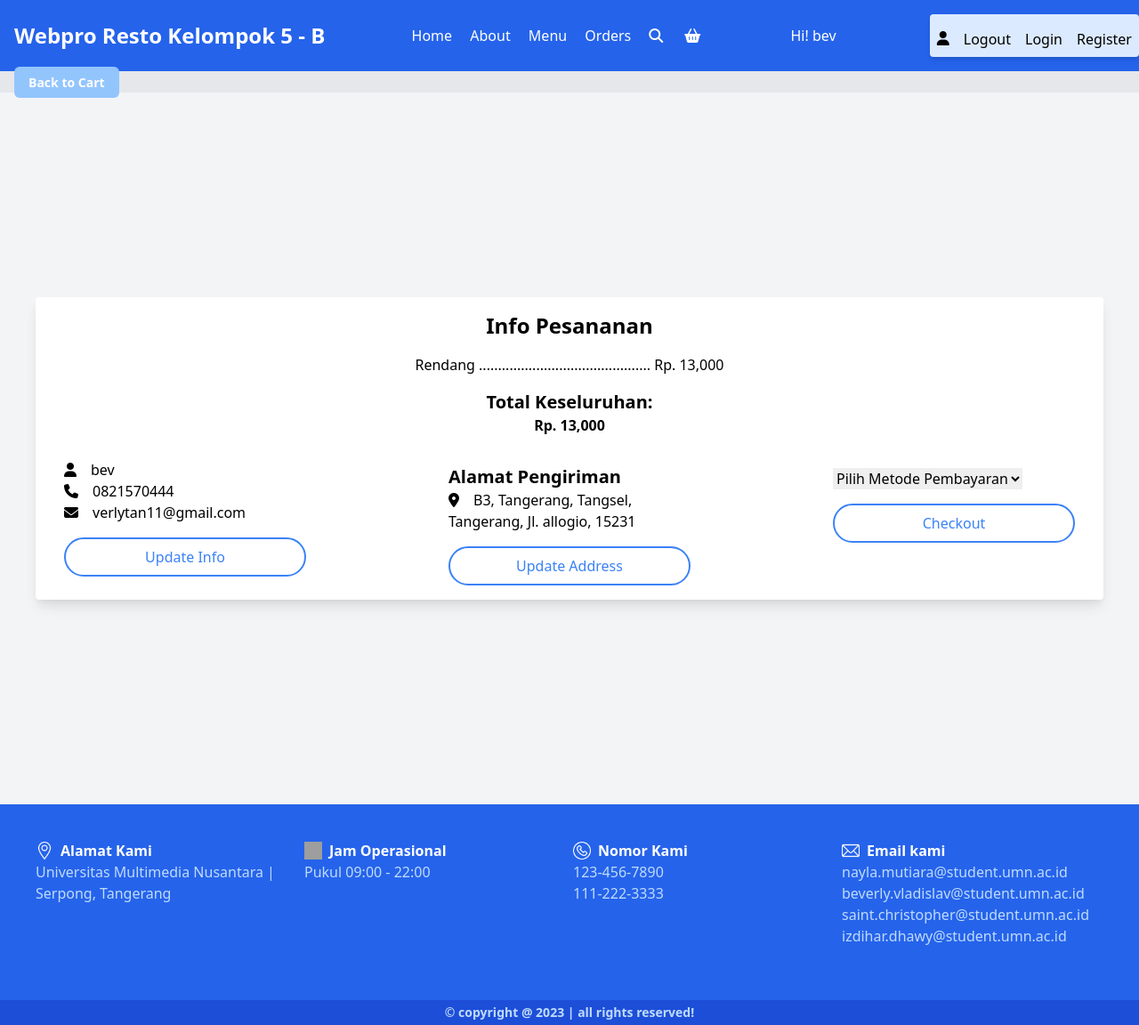
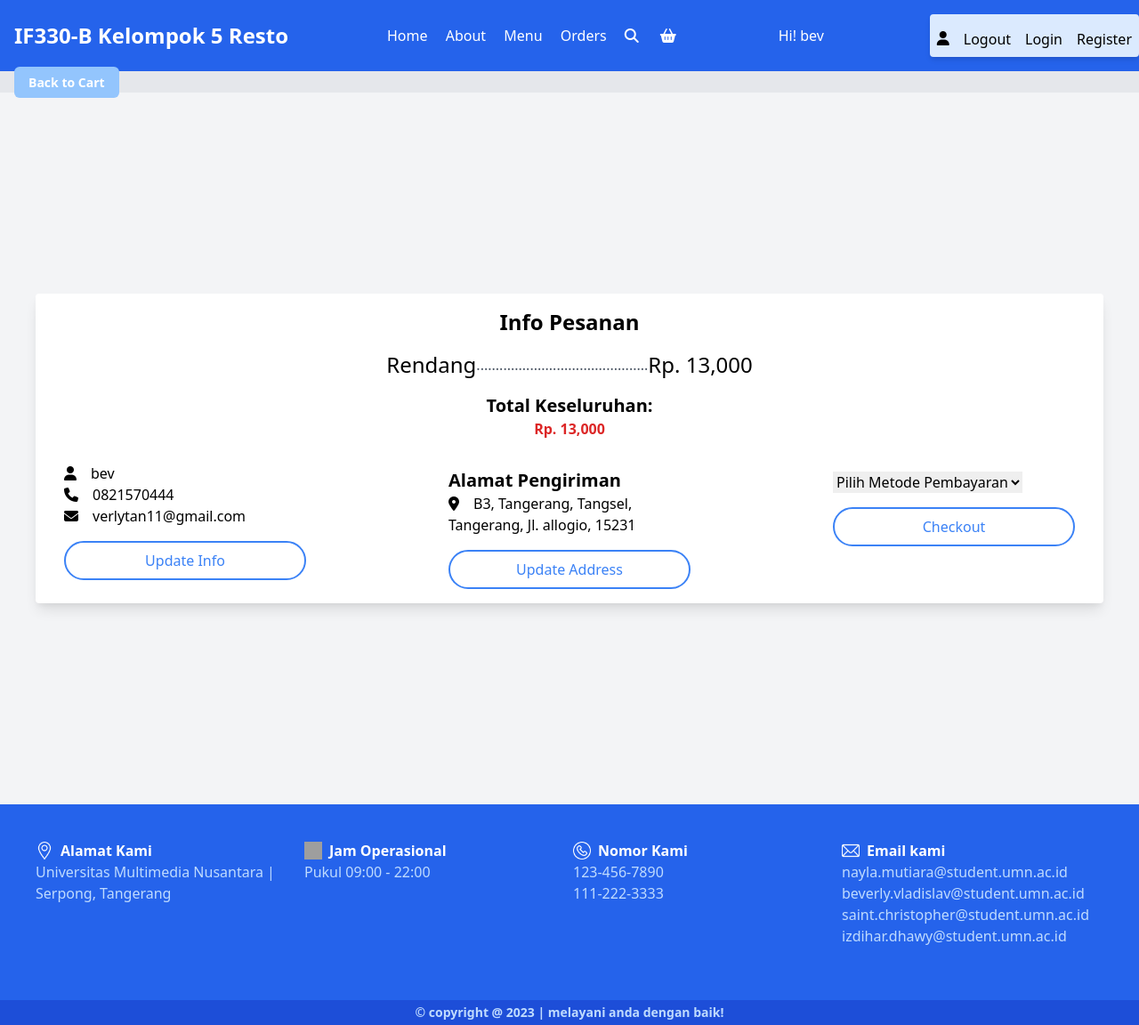
Before and after one commit to SaintChristopherShyandon/UTSLEC_WEBPRO, a PHP site: page /checkout.php in a window 1280 px wide. Shown: the whole page at 89% size. Run offline with PHP 8.4, Linux system fonts and the light colour scheme; a user stored in the database is signed in; data comes from the database, SQL or seed files in the repository; some libraries are stand-ins or nearby versions; grey boxes are pictures that could not be loaded.

Commit message:
fix style tampilan cart, checkout, footer, user_header, menu dan orders
mencoba fix proses checkout to orders juga namun belum selesai

```diff
--- a/checkout.php
+++ b/checkout.php
@@ -22,44 +22,39 @@ if (isset($_SESSION['user_id'])) {
 }
 
 if (isset($_POST['submit'])) {
-    $name = $_POST['name'];
-    $name = filter_var($name, FILTER_SANITIZE_STRING);
-    $number = $_POST['number'];
-    $number = filter_var($number, FILTER_SANITIZE_STRING);
-    $email = $_POST['email'];
-    $email = filter_var($email, FILTER_SANITIZE_STRING);
-    $method = $_POST['method'];
-    $method = filter_var($method, FILTER_SANITIZE_STRING);
-    $address = $_POST['address'];
-    $address = filter_var($address, FILTER_SANITIZE_STRING);
-    $total_products = $_POST['total_products'];
-    $total_price = $_POST['total_price'];
+    $name = isset($_POST['name']) ? filter_var($_POST['name'], FILTER_SANITIZE_STRING) : '';
+    $number = isset($_POST['number']) ? filter_var($_POST['number'], FILTER_SANITIZE_STRING) : '';
+    $email = isset($_POST['email']) ? filter_var($_POST['email'], FILTER_SANITIZE_STRING) : '';
+    $method = isset($_POST['method']) ? filter_var($_POST['method'], FILTER_SANITIZE_STRING) : '';
+    $address = isset($_POST['address']) ? filter_var($_POST['address'], FILTER_SANITIZE_STRING) : '';
+    $total_products = isset($_POST['total_products']) ? $_POST['total_products'] : '';
+    $total_price = isset($_POST['total_price']) ? $_POST['total_price'] : '';
 
-    $check_cart = $conn->prepare("SELECT * FROM `cart` WHERE user_id = ?");
+    $check_cart = $conn->prepare("SELECT * FROM cart WHERE user_id = ?");
     $check_cart->execute([$user_id]);
 
-    if ($check_cart->rowCount() > 0) {
     if ($address == '') {
-            $message[] = 'please add your address!';
+        $message[] = 'Please add your address!';
     } else {
+        // Address is not empty, proceed with order placement.
         $placed_on = date("Y-m-d H:i:s");
-
         $payment_status = 'Pending';
 
-            $insert_order = $conn->prepare("INSERT INTO `orders` (user_id, name, number, email, method, address, total_products, total_price, placed_on, payment_status) VALUES (?, ?, ?, ?, ?, ?, ?, ?, ?)");
+        $insert_order = $conn->prepare("INSERT INTO orders (user_id, name, number, email, method, address, total_products, total_price, placed_on, payment_status) VALUES (?, ?, ?, ?, ?, ?, ?, ?, ?)");
         $insert_order->execute([$user_id, $name, $number, $email, $method, $address, $total_products, $total_price, $placed_on, $payment_status]);
 
-            $delete_cart = $conn->prepare("DELETE FROM `cart` WHERE user_id = ?");
+        $delete_cart = $conn->prepare("DELETE FROM cart WHERE user_id = ?");
         $delete_cart->execute([$user_id]);
+
+        // Reset the order information
+        $total_products = '';
+        $total_price = 0;
 
         $message[] = 'Order placed successfully!';
     }
-    } else {
-        $message[] = 'Your cart is empty';
 }
-}
+?>
 
-?>
 
 <!DOCTYPE html>
 <html lang="en">
@@ -80,13 +75,13 @@ if (isset($_POST['submit'])) {
     <section class="checkout bg-gray-100 min-h-screen flex items-center justify-center w-full md:px-10">
         <div class="w-full bg-white rounded shadow-lg">
             <form action="" method="post" class="p-4 grid justify-items-center">
-                <h1 class="text-2xl font-bold text-center mb-4">Info Pesananan</h1>
+                <h1 class="text-2xl font-bold text-center mb-4">Info Pesanan</h1>
 
                 <div class="cart-items mb-4">
                     <?php
                         $grand_total = 0;
                         $cart_items = [];
-                        $select_cart = $conn->prepare("SELECT * FROM `cart` WHERE user_id = ?");
+                        $select_cart = $conn->prepare("SELECT * FROM cart WHERE user_id = ?");
                         $select_cart->execute([$user_id]);
                         if ($select_cart->rowCount() > 0) {
                             while ($fetch_cart = $select_cart->fetch(PDO::FETCH_ASSOC)) {
@@ -94,12 +89,12 @@ if (isset($_POST['submit'])) {
                                 $total_products = implode($cart_items);
                                 $grand_total += ($fetch_cart['price'] * $fetch_cart['quantity']);
                     ?>
-
-                    <span class="name"><?= $fetch_cart['name']; ?></span>
-                    <span>.............................................</span>
-                    <span class="price">Rp.
+                     <div class="flex items-center justify-between">
+                        <span class="name text-sm sm:text-base md:text-lg lg:text-xl xl:text-2xl"><?= $fetch_cart['name']; ?></span>
+                        <span class="text-gray-600">.............................................</span>
+                        <span class="price text-sm sm:text-base md:text-lg lg:text-xl xl:text-2xl">Rp.
                             <?= number_format($fetch_cart['price'] * $fetch_cart['quantity'], 0, ',', '.'); ?>,000</span>
-
+                    </div>
                     <?php
                      }
                   } else {
@@ -110,7 +105,7 @@ if (isset($_POST['submit'])) {
 
                 <p class="grand-total flex flex-col justify-center items-center">
                     <span class="name text-xl font-bold">Total Keseluruhan:</span>
-                    <span class="price font-semibold">Rp. <?= number_format($grand_total, 0, ',', '.'); ?>,000</span>
+                    <span class="price font-semibold text-red-600">Rp. <?= number_format($grand_total, 0, ',', '.'); ?>,000</span>
                 </p>
 
                 <div class="user-info mt-4 md:grid grid-cols-3 gap-40 px-4">
@@ -144,7 +139,7 @@ if (isset($_POST['submit'])) {
                                 <option value="" disabled selected>Pilih Metode Pembayaran</option>
                                 <option value="cod">Bayar Langsung</option>
                                 <option value="debit-card">Debit Card</option>
-                                <option value="qr-code">QR Code</option>
+                                <option value="qr-code">QR Payment</option>
                                 <option value="pay-later">PayLater</option>
                             </select>
                         </label>
--- a/components/footer.php
+++ b/components/footer.php
@@ -50,5 +50,5 @@
          </div>
       </div>
    </div>
-   <div class="credit text-center bg-blue-700 p-1 font-semibold text-sm text-blue-200">&copy; copyright @ <?= date('Y'); ?> | all rights reserved!</div>
+   <div class="credit text-center bg-blue-700 p-1 font-semibold text-sm text-blue-200">&copy; copyright @ <?= date('Y'); ?> | melayani anda dengan baik!</div>
 </footer>
--- a/components/user_header.php
+++ b/components/user_header.php
@@ -13,7 +13,7 @@ if (isset($message)) {
 <!-- Header Section -->
 <header class="bg-blue-600 p-4">
     <section class="container mx-auto flex items-center justify-between">
-        <a href="home.php" class="text-2xl font-bold text-white">Webpro Resto Kelompok 5 - B</a>
+        <a href="home.php" class="text-2xl font-bold text-white">IF330-B Kelompok 5 Resto </a>
         <div class="hidden md:flex md:items-center">
             <nav class="text-center md:text-left">
                 <a href="home.php" class="text-white hover:underline p-2 text-sm md:text-base">Home</a>
--- a/menu.php
+++ b/menu.php
@@ -51,10 +51,9 @@ include 'components/add_cart.php';
                 <a href="quick_view.php?pid=<?= $fetch_products['id']; ?>" class="text-blue-600 text-xl">
                     <i class="fas fa-eye"></i>
                 </a>
-                <button type="submit" class="text-blue-600 text-xl" name="add_to_cart">
+                <!-- <button type="submit" class="text-blue-600 text-xl" name="add_to_cart">
                     <i class="fas fa-shopping-cart"></i>
-                </button>
-
+                </button> -->
                 <img src="resto-images/<?= $fetch_products['image']; ?>" alt="" class="mt-2">
                 <a href="category.php?category=<?= $fetch_products['category']; ?>" class="text-gray-600">
                     <?= $fetch_products['category']; ?>
--- a/orders.php
+++ b/orders.php
@@ -60,7 +60,7 @@ if(isset($_SESSION['user_id'])){
                     <p><span class="font-semibold">Address:</span> <?= $fetch_orders['address']; ?></p>
                     <p><span class="font-semibold">Payment Method:</span> <?= $fetch_orders['method']; ?></p>
                     <p><span class="font-semibold">Your Orders:</span> <?= $fetch_orders['total_products']; ?></p>
-                    <p><span class="font-semibold">Total Price:</span> $<?= $fetch_orders['total_price']; ?>/-</p>
+                    <p><span class="font-semibold">Total Price:</span> Rp.<?= $fetch_orders['total_price']; ?>,000</p>
                     <p><span class="font-semibold">Payment Status:</span> <span
                             class="<?php if($fetch_orders['payment_status'] == 'pending'){ echo 'text-red-600'; }else{ echo 'text-green-600'; }; ?>"><?= $fetch_orders['payment_status']; ?></span>
                     </p>
```
Also changed, not shown: cart.php (+9 -4 lines). Lines whose indentation alone changed are shown as unchanged.
